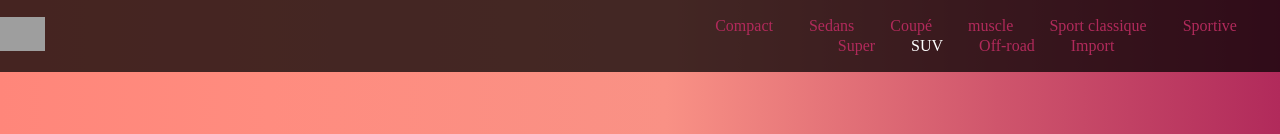
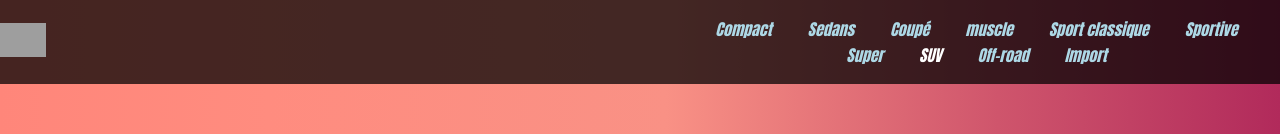
Before and after one commit to Anas7823/ConcessBeta, a plain HTML site: page html/SUV.html in a window 1280 px wide. Shown: the top 134 px of the page. Drawn offline with Linux system fonts and the light colour scheme; grey boxes are pictures that could not be loaded.

Commit message:
modificatoin des couleurs

```diff
--- a/css/corps.css
+++ b/css/corps.css
@@ -37,7 +37,9 @@ body{
 }
 
 .nav-item{
-    color: #b12a5b;
+    font-family: Impact, fantasy;
+    font-style: italic;
+    color: #3d98cc;  /* a garder au cas ou */
     display: inline-block;
     text-align: center;
     padding: 1px 16px !important;
@@ -45,7 +47,7 @@ body{
 
 .nav-item>a{
     text-decoration: none !important;
-    color: #b12a5b;
+    color: #ADD8E6;
 }
 .nav-item>a:hover{
     color: #e72f73;
--- a/css/index.css
+++ b/css/index.css
@@ -36,6 +36,8 @@ body{
 }
 
 .nav-item{
+    font-family: Impact, fantasy;
+    font-style: italic;
     color: #b12a5b;
     display: inline-block;
     text-align: center;
@@ -44,7 +46,7 @@ body{
 
 .nav-item>a{
     text-decoration: none !important;
-    color: #b12a5b;
+    color: #ADD8E6;
 }
 
 .nav-item>a:hover{
```
